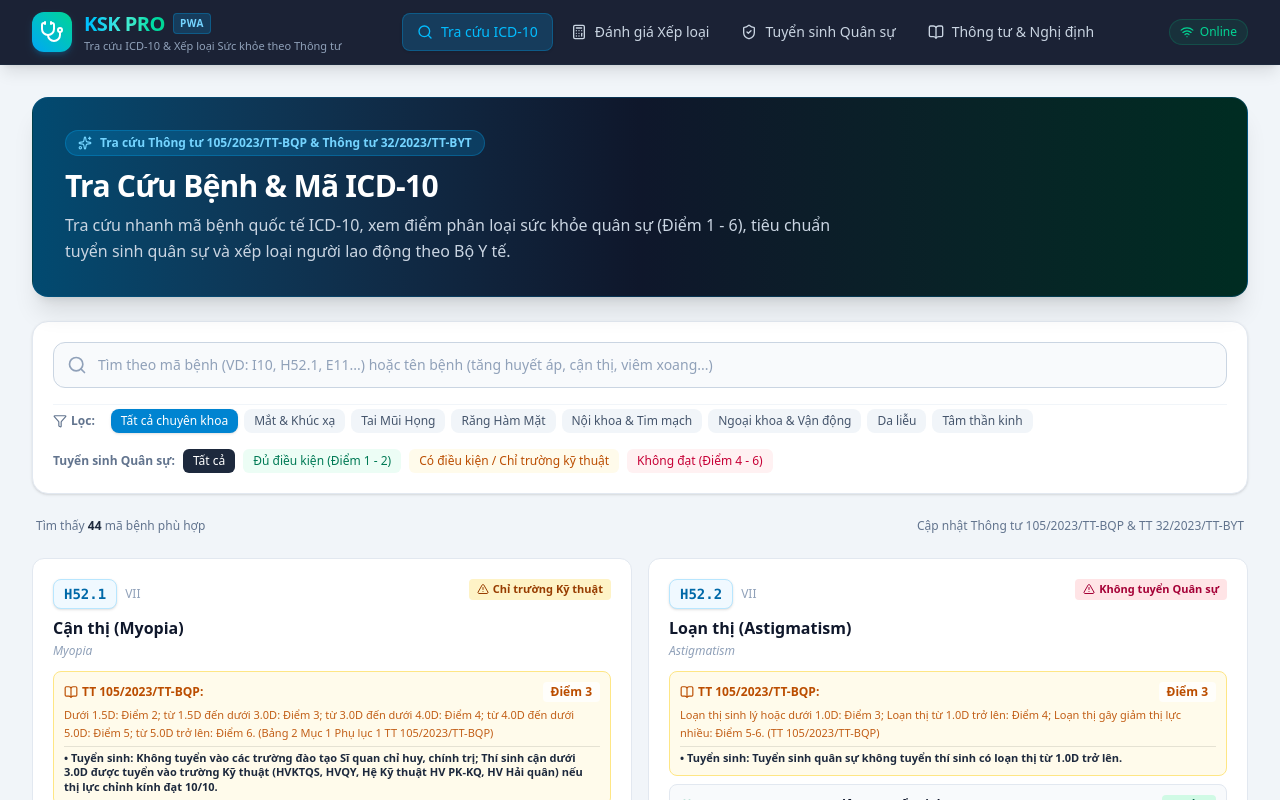
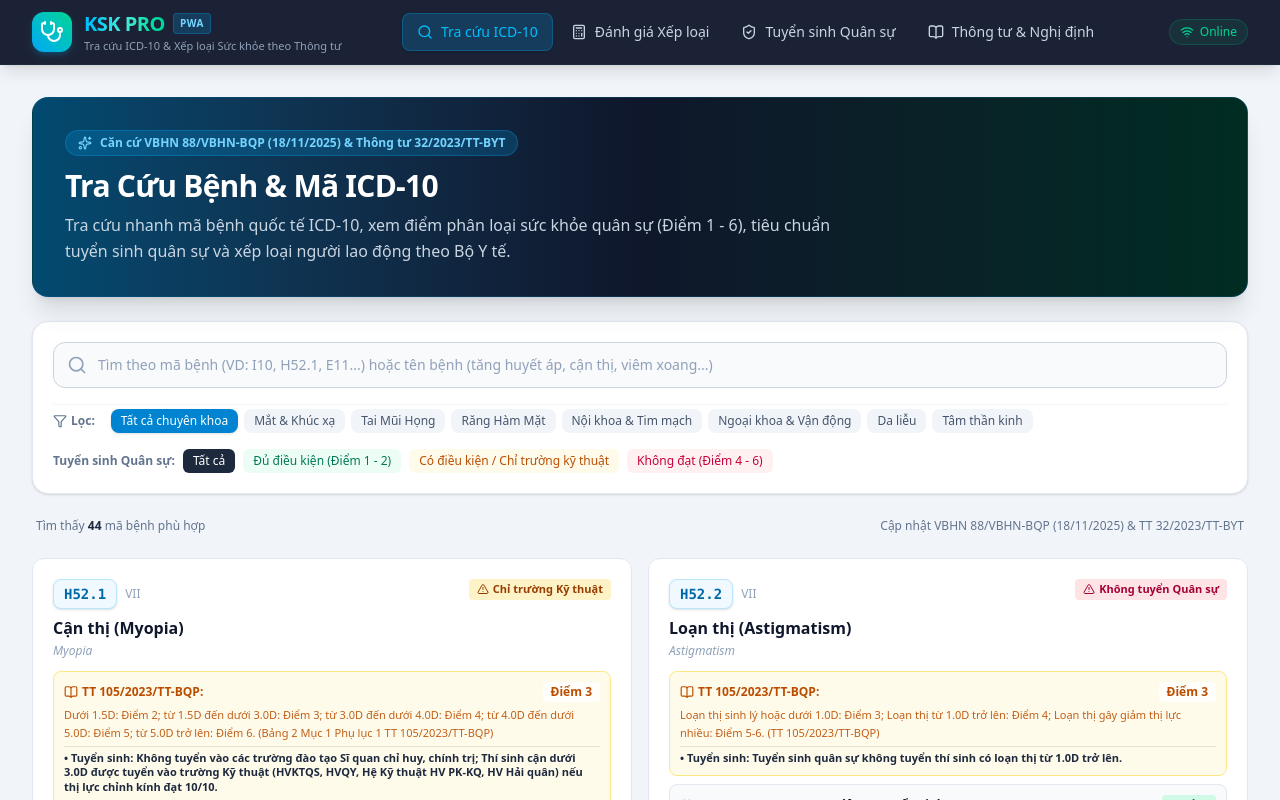
Before and after one commit to drducqy95/Ksk, a React (Vite) app: page / in a window 1280 px wide. Shown: the top 800 px of the page. Built offline with nearby package versions, Linux system fonts and the light colour scheme.

Commit message:
docs & feat: update legal basis to VBHN 88/VBHN-BQP (18/11/2025) consolidating TT 105/2023 & TT 106/2025 for military health examinations

```diff
--- a/src/App.tsx
+++ b/src/App.tsx
@@ -119,7 +119,7 @@ export function App() {
               <span>Hệ Thống KSK PRO - Tra cứu ICD-10 & Xếp loại Sức khỏe PWA</span>
             </div>
             <p>
-              Căn cứ: <strong>Thông tư 105/2023/TT-BQP</strong> (Bộ Quốc phòng) & <strong>Thông tư 32/2023/TT-BYT</strong> (Bộ Y tế).
+              Căn cứ: <strong>Văn bản hợp nhất 88/VBHN-BQP</strong> (18/11/2025 - Hợp nhất TT 105 & TT 106) & <strong>Thông tư 32/2023/TT-BYT</strong>.
             </p>
           </div>
 
--- a/src/components/AssessmentResult.tsx
+++ b/src/components/AssessmentResult.tsx
@@ -117,7 +117,7 @@ ${result.recommendations.length > 0 ? result.recommendations.map((r) => `- ${r}`
               <div className="flex items-center justify-between mb-3">
                 <span className="flex items-center text-xs font-bold text-slate-700 uppercase tracking-wider">
                   <ShieldCheck className="w-4 h-4 mr-1.5 text-sky-600" />
-                  Theo TT 105/2023/TT-BQP
+                  Theo VBHN 88/VBHN-BQP (TT 105/2023)
                 </span>
                 <span className={`px-3 py-1 rounded-full text-xs font-black uppercase ${tt105Color}`}>
                   Loại {result.overallTT105.score}
--- a/src/components/ICDSearch.tsx
+++ b/src/components/ICDSearch.tsx
@@ -64,7 +64,7 @@ export const ICDSearch: React.FC<ICDSearchProps> = ({
         <div className="relative z-10 max-w-3xl">
           <div className="inline-flex items-center space-x-2 px-3 py-1 rounded-full bg-sky-500/20 text-sky-300 text-xs font-semibold mb-3 border border-sky-500/30">
             <Sparkles className="w-3.5 h-3.5" />
-            <span>Tra cứu Thông tư 105/2023/TT-BQP & Thông tư 32/2023/TT-BYT</span>
+            <span>Căn cứ VBHN 88/VBHN-BQP (18/11/2025) & Thông tư 32/2023/TT-BYT</span>
           </div>
           <h1 className="text-2xl sm:text-3xl font-extrabold tracking-tight mb-2">
             Tra Cứu Bệnh & Mã ICD-10
@@ -164,7 +164,7 @@ export const ICDSearch: React.FC<ICDSearchProps> = ({
       {/* Results Header */}
       <div className="flex items-center justify-between text-xs text-slate-500 px-1">
         <span>Tìm thấy <strong className="text-slate-800 font-bold">{filteredItems.length}</strong> mã bệnh phù hợp</span>
-        <span>Cập nhật Thông tư 105/2023/TT-BQP & TT 32/2023/TT-BYT</span>
+        <span>Cập nhật VBHN 88/VBHN-BQP (18/11/2025) & TT 32/2023/TT-BYT</span>
       </div>
 
       {/* Disease Cards Grid */}
--- a/src/data/circularData.ts
+++ b/src/data/circularData.ts
@@ -16,32 +16,37 @@ export interface CircularInfo {
 
 export const CIRCULARS: CircularInfo[] = [
   {
-    id: 'tt105-2023-bqp',
-    code: 'Thông tư 105/2023/TT-BQP',
-    name: 'Quy định tiêu chuẩn sức khỏe, khám sức khỏe cho các đối tượng thuộc phạm vi quản lý của Bộ Quốc phòng',
-    issueDate: '06/12/2023',
-    effectiveDate: '01/01/2024',
-    authority: 'Bộ trưởng Bộ Quốc phòng',
-    replaces: 'Thông tư liên tịch số 16/2016/TTLT-BYT-BQP',
+    id: 'vbhn88-2025-bqp',
+    code: 'Văn bản hợp nhất 88/VBHN-BQP',
+    name: 'Văn bản hợp nhất Thông tư quy định tiêu chuẩn sức khỏe, khám sức khỏe cho các đối tượng thuộc phạm vi quản lý của Bộ Quốc phòng (Hợp nhất TT 105/2023/TT-BQP & TT 106/2025/TT-BQP)',
+    issueDate: '18/11/2025',
+    effectiveDate: '18/11/2025',
+    authority: 'Bộ Quốc phòng',
+    replaces: 'Hợp nhất Thông tư 105/2023/TT-BQP (ngày 06/12/2023) và Thông tư 106/2025/TT-BQP (ngày 30/09/2025)',
     scope: [
       'Khám sức khỏe thực hiện nghĩa vụ quân sự',
       'Tuyển sinh quân sự (đào tạo sĩ quan, hạ sĩ quan chỉ huy, chuyên môn kỹ thuật)',
-      'Khám sức khỏe định kỳ cho quân nhân (sĩ quan, QNCN, hạ sĩ quan, binh sĩ)',
-      'Tuyển dụng vào quân đội'
+      'Khám sức khỏe định kỳ cho quân nhân (sĩ quan, QNCN, hạ sĩ quan, binh sĩ tại ngũ)',
+      'Quản lý và kiểm tra sức khỏe quân nhân dự bị',
+      'Khám sức khỏe tuyển dụng vào đội ngũ cán bộ, đào tạo sĩ quan dự bị, tuyển dụng quân nhân chuyên nghiệp, công nhân và viên chức quốc phòng'
     ],
-    gradingSystem: 'Thang điểm 1 - 6 cho từng chuyên khoa. Xếp loại sức khỏe chung từ Loại 1 đến Loại 6 (lấy theo chỉ tiêu có điểm số cao nhất).',
+    gradingSystem: 'Thang điểm 1 - 6 cho từng chuyên khoa. Xếp loại sức khỏe chung từ Loại 1 đến Loại 6 (lấy theo chỉ tiêu có điểm số cao nhất). Quân nhân định kỳ theo dõi xếp loại sức khỏe để phân công công tác hoặc chuyển viện điều trị.',
     keyProvisions: [
       {
-        title: 'Chỉ tiêu phân loại sức khỏe chung',
+        title: 'Chỉ tiêu phân loại sức khỏe chung (Điều 5 & Điều 6)',
         content: 'Loại 1: Tất cả các chỉ tiêu đạt điểm 1 (Rất tốt);\nLoại 2: Có ít nhất một chỉ tiêu bị điểm 2 (Tốt);\nLoại 3: Có ít nhất một chỉ tiêu bị điểm 3 (Khá);\nLoại 4: Có ít nhất một chỉ tiêu bị điểm 4 (Trung bình);\nLoại 5: Có ít nhất một chỉ tiêu bị điểm 5 (Kém);\nLoại 6: Có ít nhất một chỉ tiêu bị điểm 6 (Rất kém).'
       },
       {
+        title: 'Quy định về Khám sức khỏe định kỳ quân nhân',
+        content: '- Quân nhân tại ngũ (sĩ quan, QNCN, hạ sĩ quan, binh sĩ) được khám sức khỏe định kỳ hàng năm nhằm đánh giá thể lực, phát hiện bệnh tật sớm và phân loại sức khỏe.\n- Căn cứ bảng phân loại sức khỏe tại VBHN 88/VBHN-BQP kết hợp quy trình quản lý, chăm sóc sức khỏe quân nhân (Thông tư số 37/2021/TT-BQP).\n- Quân nhân có sức khỏe Loại 1, Loại 2, Loại 3, Loại 4 được bố trí công tác phù hợp; quân nhân Loại 5, Loại 6 được điều trị tích cực hoặc xem xét giải quyết chế độ chính sách.'
+      },
+      {
         title: 'Tiêu chuẩn thể lực chung (Bảng 1 Phụ lục 1)',
-        content: 'Nam:\n- Loại 1: Cao >= 163cm, Cân nặng >= 51kg, Vòng ngực >= 81cm, BMI 18.5 - 24.9\n- Loại 2: Cao 160 - 162cm, Cân nặng 47 - 50kg, Vòng ngực 78 - 80cm\n- Loại 3: Cao 157 - 159cm, Cân nặng 43 - 46kg, Vòng ngực 75 - 77cm\n- Dưới 157cm hoặc dưới 43kg: Điểm 4 - 6.\nNữ:\n- Loại 1: Cao >= 154cm, Cân nặng >= 48kg, BMI 18.5 - 24.9\n- Loại 2: Cao 152 - 153cm, Cân nặng 44 - 47kg\n- Loại 3: Cao 150 - 151cm, Cân nặng 42 - 43kg\n- Dưới 150cm hoặc dưới 42kg: Điểm 4 - 6.'
+        content: 'Nam:\n- Loại 1: Cao ≥ 163cm, Cân nặng ≥ 51kg, Vòng ngực ≥ 81cm, BMI 18.5 - 24.9\n- Loại 2: Cao 160 - 162cm, Cân nặng 47 - 50kg, Vòng ngực 78 - 80cm\n- Loại 3: Cao 157 - 159cm, Cân nặng 43 - 46kg, Vòng ngực 75 - 77cm\n- Dưới 157cm hoặc dưới 43kg: Điểm 4 - 6.\nNữ:\n- Loại 1: Cao ≥ 154cm, Cân nặng ≥ 48kg, BMI 18.5 - 24.9\n- Loại 2: Cao 152 - 153cm, Cân nặng 44 - 47kg\n- Loại 3: Cao 150 - 151cm, Cân nặng 42 - 43kg\n- Dưới 150cm hoặc dưới 42kg: Điểm 4 - 6.'
       },
       {
         title: 'Tiêu chuẩn riêng Tuyển sinh quân sự',
-        content: '- Thể lực chung: Nam cao >= 1.65m, nặng >= 50kg; Nữ cao >= 1.54m, nặng >= 48kg.\n- Thí sinh KV1, hải đảo, dân tộc thiểu số: Nam cao >= 1.60m, nặng >= 48kg; Nữ cao >= 1.52m, nặng >= 46kg.\n- Dân tộc rất ít người (<10.000 người): Nam cao >= 1.58m, nặng >= 46kg.\n- Trường Sĩ quan chỉ huy, chính trị: Không tuyển thí sinh cận thị.\n- Trường Kỹ thuật (HVKTQS, HVQY, Hệ Kỹ thuật PK-KQ, Hải quân...): Tuyển thí sinh cận không quá 3.0D, thị lực sau chỉnh kính đạt 10/10, tổng thị lực 2 mắt >= 19/10.'
+        content: '- Thể lực chung: Nam cao ≥ 1.65m, nặng ≥ 50kg; Nữ cao ≥ 1.54m, nặng ≥ 48kg.\n- Thí sinh KV1, hải đảo, dân tộc thiểu số: Nam cao ≥ 1.60m, nặng ≥ 48kg; Nữ cao ≥ 1.52m, nặng ≥ 46kg.\n- Dân tộc rất ít người (<10.000 người): Nam cao ≥ 1.58m, nặng ≥ 46kg.\n- Trường Sĩ quan chỉ huy, chính trị: Không tuyển thí sinh cận thị.\n- Trường Kỹ thuật (HVKTQS, HVQY, Hệ Kỹ thuật PK-KQ, Hải quân...): Tuyển thí sinh cận không quá 3.0D, thị lực sau chỉnh kính đạt 10/10, tổng thị lực 2 mắt ≥ 19/10.'
       }
     ]
   },
@@ -76,14 +81,14 @@ export const CIRCULARS: CircularInfo[] = [
 export const TARGET_DESCRIPTIONS: Record<string, { title: string; circular: string; desc: string; badge: string }> = {
   'tuyen-sinh-quan-su': {
     title: 'Tuyển sinh quân sự',
-    circular: 'Thông tư 105/2023/TT-BQP & Quy chế Ban TSQS BQP',
+    circular: 'Văn bản hợp nhất 88/VBHN-BQP (18/11/2025) & Quy chế Ban TSQS BQP',
     desc: 'Xét tuyển vào các học viện, trường sĩ quan quân đội. Yêu cầu sức khỏe Loại 1 hoặc Loại 2; có tiêu chuẩn thị lực và thể lực đặc thù theo từng khối trường.',
     badge: 'Bộ Quốc phòng'
   },
   'dinh-ky-quan-nhan': {
     title: 'Khám sức khỏe định kỳ quân nhân',
-    circular: 'Thông tư 105/2023/TT-BQP',
-    desc: 'Đánh giá phân loại sức khỏe hàng năm cho sĩ quan, quân nhân chuyên nghiệp, công nhân quốc phòng để duy trì sẵn sàng chiến đấu.',
+    circular: 'Văn bản hợp nhất 88/VBHN-BQP (18/11/2025) & TT 37/2021/TT-BQP',
+    desc: 'Đánh giá phân loại sức khỏe định kỳ hàng năm cho sĩ quan, quân nhân chuyên nghiệp, hạ sĩ quan, binh sĩ theo tiêu chuẩn VBHN 88/VBHN-BQP để duy trì sẵn sàng chiến đấu.',
     badge: 'Quân đội'
   },
   'xin-viec-lam': {
```
